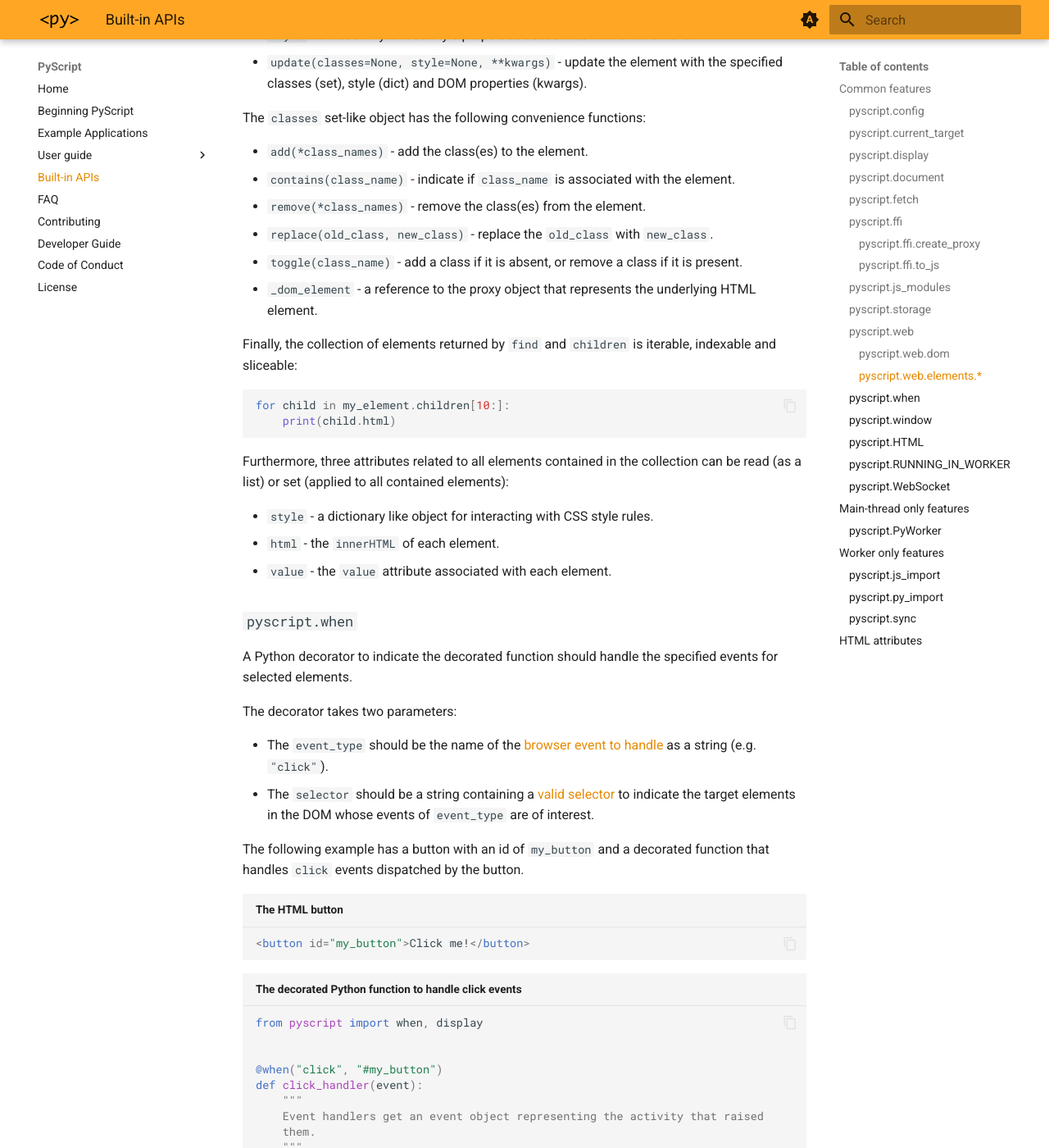
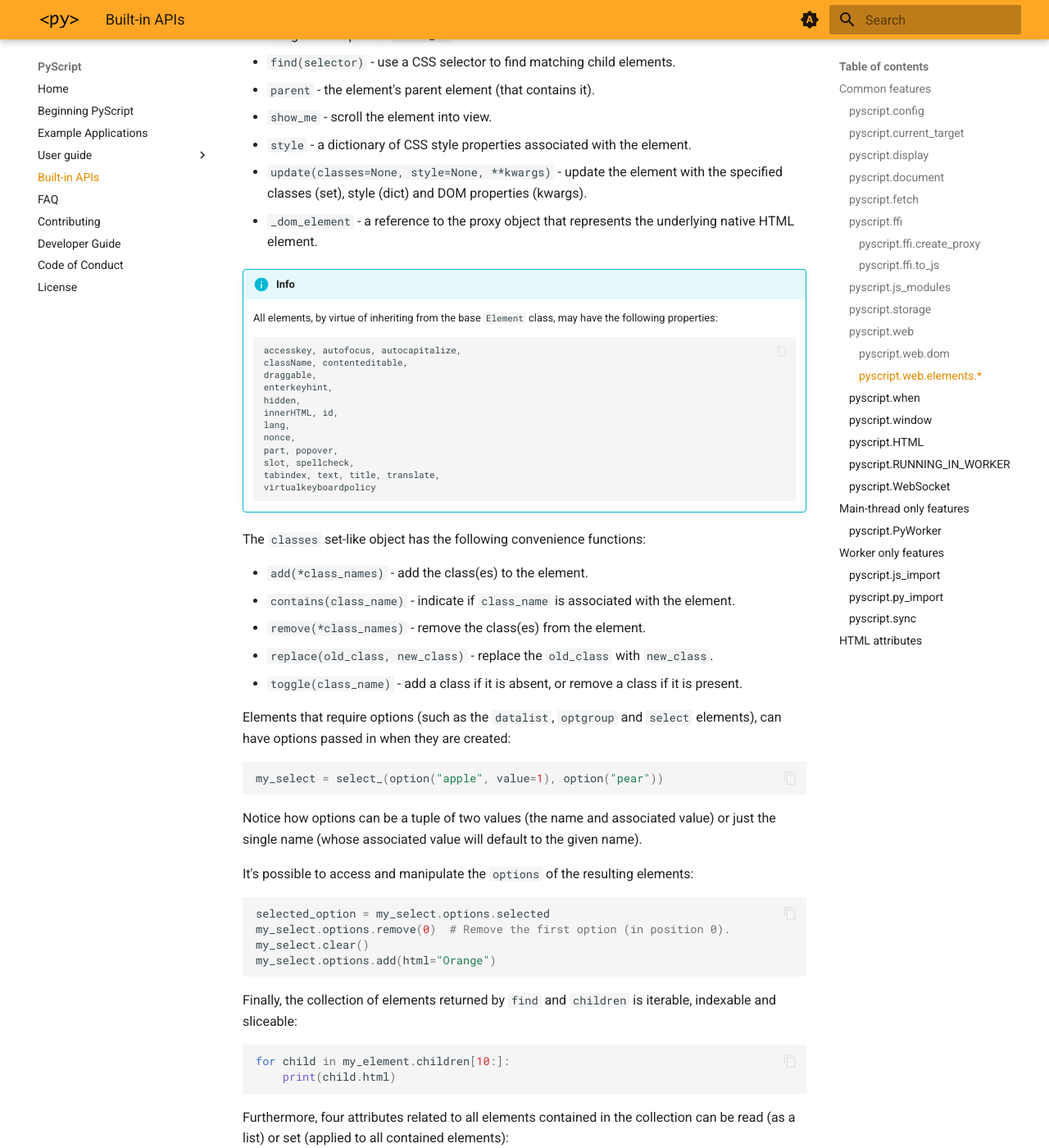
Before and after one commit to pyscript/docs, an MkDocs documentation site: the page built from docs/api.md, in a window 1280 px wide and 1400 px high, scrolled down 9518 px. Shown: the whole window at 82% size. Built offline with MkDocs 1.6.1 and Material for MkDocs 9.7.7, drawn with Linux system fonts in a browser that asks for light colours; the version menu is left out; some of the changed text lies outside the part shown.

Commit message:
Final pyscript.web API updates.

````diff
--- a/docs/api.md
+++ b/docs/api.md
@@ -424,14 +426,19 @@ This object has two attributes and a single method:
 * `head` - a reference to a Python object representing the [document's head](https://developer.mozilla.org/en-US/docs/Web/HTML/Element/head).
 * `body` - a reference to a Python object representing the [document's body](https://developer.mozilla.org/en-US/docs/Web/HTML/Element/body).
 * `find` - a method that takes a single [selector](https://developer.mozilla.org/en-US/docs/Web/CSS/CSS_selectors)
-  argument and returns a collection of matching elements.
+  argument and returns a collection of Python objects representing the matching
+  elements.
 
-You have several options for accessing the
+These are provided as a convenience so you have several simple and obvious
+options for accessing the content of the page (DOM).
+
+All the Python objects returned by these attributes and method are instances of
+classes defined in the `pyscript.web.elements` namespace.
 
 #### `pyscript.web.elements.*`
 
 There are many classes in this namespace. Each is a one-to-one mapping of any
-HTML element name for a Python class representing the HTML element of that
+HTML element name to a Python class representing the HTML element of that
 name. Each Python class ensures only valid properties and attributes can be
 assigned, according to web standards.
 
@@ -472,6 +479,9 @@ Usage of these classes is
     (`_`) because they are also keywords in Python, and the `grid` is a custom
     class for a `div` with a `grid` style `display` property.
 
+    All these classes ultimately derive from the
+    `pyscript.web.elements.Element` base class.
+
 In addition to properties defined by the HTML standard for each type of HTML
 element (e.g. `title`, `src` or `href`), all elements have the following
 properties and methods (in alphabetical order):
@@ -482,15 +492,34 @@ properties and methods (in alphabetical order):
 * `classes` - a set of CSS classes associated with the element.
 * `clone(clone_id=None)` - Make a clone of the element (and the underlying DOM
   object), and assign it the optional `clone_id`.
-* `content` - get or set the
-  [innerHTML](https://developer.mozilla.org/en-US/docs/Web/API/Element/innerHTML)
-  of the element.
 * `find(selector)` - use a CSS selector to find matching child elements.
 * `parent` - the element's parent element (that contains it).
 * `show_me` - scroll the element into view.
 * `style` - a dictionary of CSS style properties associated with the element.
 * `update(classes=None, style=None, **kwargs)` - update the element with the
   specified classes (set), style (dict) and DOM properties (kwargs).
+* `_dom_element` - a reference to the proxy object that represents the
+  underlying native HTML element.
+
+!!! info
+
+    All elements, by virtue of inheriting from the base `Element` class, may
+    have the following properties:
+
+    ```
+    accesskey, autofocus, autocapitalize,
+    className, contenteditable,
+    draggable,
+    enterkeyhint,
+    hidden,
+    innerHTML, id,
+    lang,
+    nonce,
+    part, popover,
+    slot, spellcheck,
+    tabindex, text, title, translate,
+    virtualkeyboardpolicy
+    ```
 
 The `classes` set-like object has the following convenience functions:
 
@@ -501,8 +530,26 @@ The `classes` set-like object has the following convenience functions:
 * `replace(old_class, new_class)` - replace the `old_class` with `new_class`.
 * `toggle(class_name)` - add a class if it is absent, or remove a class if it
   is present.
-* `_dom_element` - a reference to the proxy object that represents the
-  underlying HTML element.
+
+Elements that require options (such as the `datalist`, `optgroup` and `select`
+elements), can have options passed in when they are created:
+
+```python
+my_select = select_(option("apple", value=1), option("pear"))
+```
+
+Notice how options can be a tuple of two values (the name and associated value)
+or just the single name (whose associated value will default to the given
+name).
+
+It's possible to access and manipulate the `options` of the resulting elements:
+
+```python
+selected_option = my_select.options.selected
+my_select.options.remove(0)  # Remove the first option (in position 0).
+my_select.clear()
+my_select.options.add(html="Orange")
+```
 
 Finally, the collection of elements returned by `find` and `children` is
 iterable, indexable and sliceable:
@@ -512,11 +559,12 @@ for child in my_element.children[10:]:
     print(child.html)
 ```
 
-Furthermore, three attributes related to all elements contained in the
+Furthermore, four attributes related to all elements contained in the
 collection can be read (as a list) or set (applied to all contained elements):
 
+* `classes` - the list of classes associated with the elements.
+* `innerHTML` - the innerHTML of each element.
 * `style` - a dictionary like object for interacting with CSS style rules.
-* `html` - the `innerHTML` of each element.
 * `value` - the `value` attribute associated with each element.
 
 ### `pyscript.when`
````
Also changed, not shown: other parts of docs/api.md (+2 -0 lines), docs/user-guide/dom.md (+8 -4 lines).
